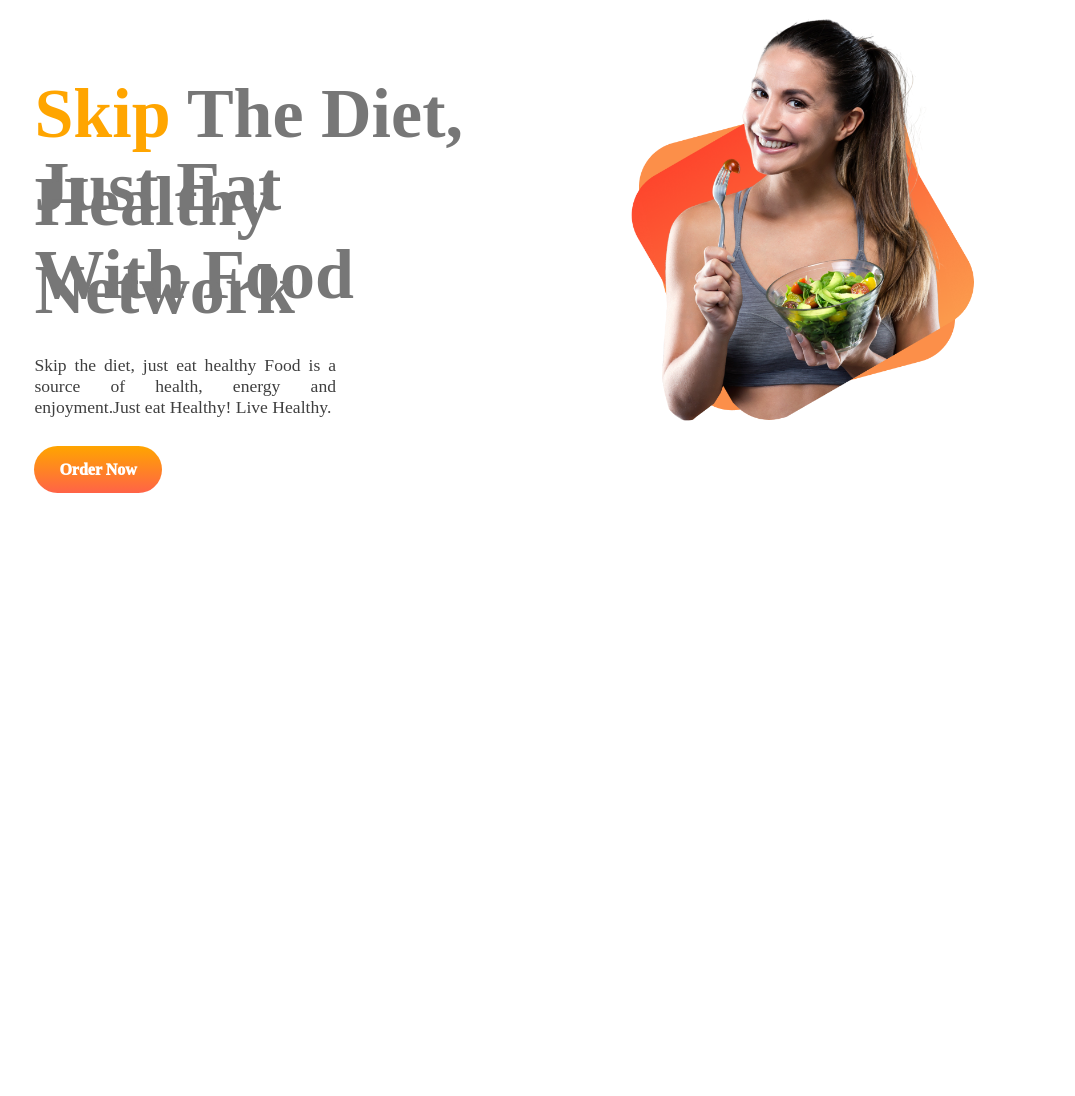
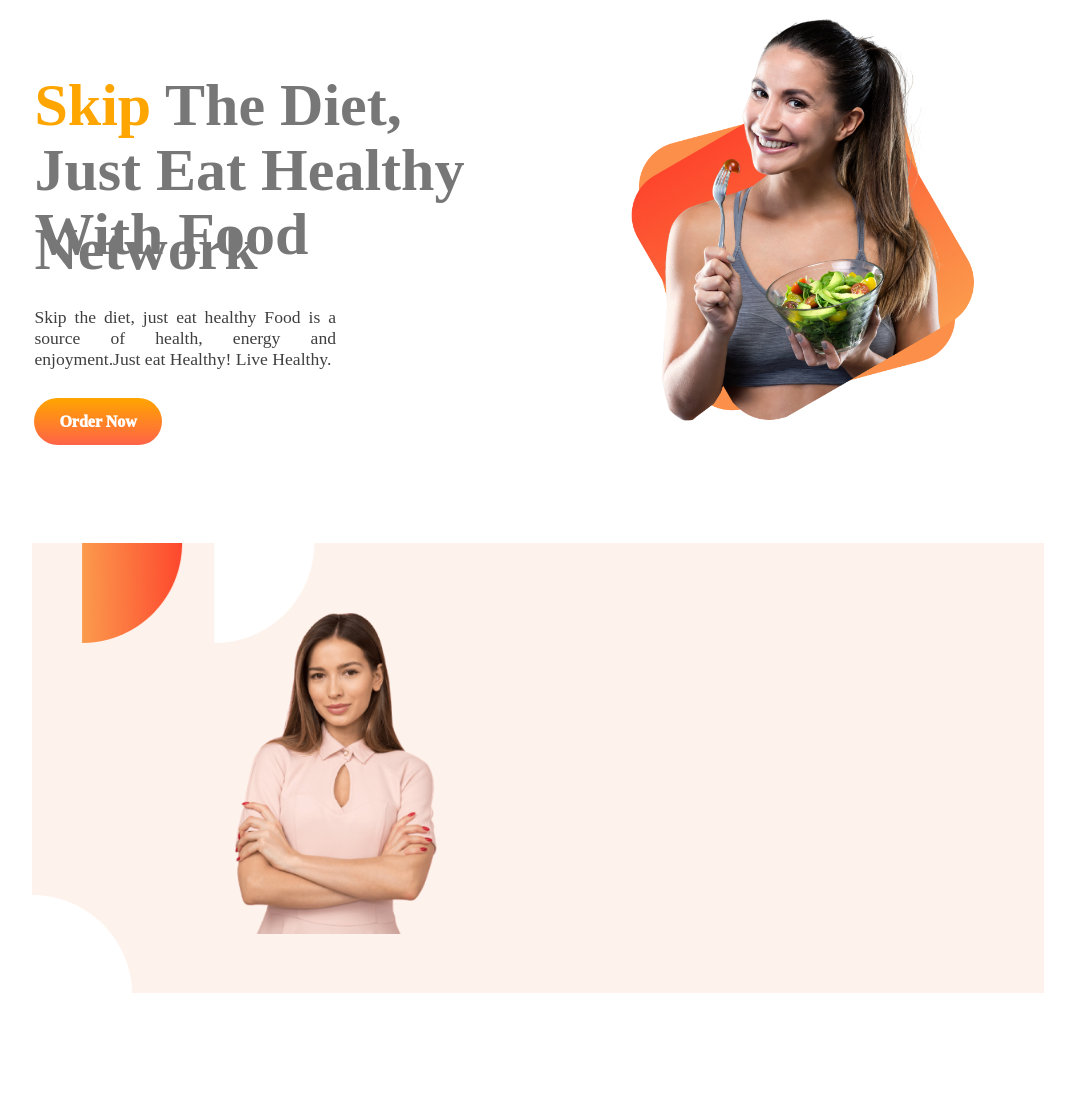
Before and after one commit to ShanjidAhmed/Food-Network, a plain HTML site: page index.html in a window 1280 px wide. Shown: the whole page, without its empty margins (102-1177 px from the left). Before the commit the page ends 800 px from the top, so only its background shows below. Drawn offline with Linux system fonts and the light colour scheme.

Commit message:
Sec 2 BG Added

```diff
--- a/index.html
+++ b/index.html
@@ -11,7 +11,9 @@
     <title>Food Network</title>
 </head>
 <body>
-    <section class="display">
+    <section>
+        <div  class="display">
+
             <div class="half-width" id="div1-border">
                 <h1><span class="orange-color">Skip</span> The Diet,</h1>
                 <h1>Just Eat Healthy</h1>
@@ -22,6 +24,16 @@
             <div class="half-width">
                 <img id="sec1-img" src="images/female/Group 8425.png" alt="">
             </div>
+
+        </div>
+    </section>
+
+    <section >
+        <div class="display" id="sec2-bg">
+            <div>
+                <img id="aboutme-img" src="images/female/Person Image.png" alt="">
+            </div>
+        </div>
     </section>
 </body>
 </html>
--- a/style.css
+++ b/style.css
@@ -2,7 +2,7 @@
     color: orange;
 }
 h1{
-    font-size: 70px;
+    font-size: 60px;
     color: rgb(119, 119, 119);
     line-height: 15px;
 
@@ -45,3 +45,16 @@ p{
     padding-left: 15%;
 
 }
+#aboutme-img{
+    width: 20%;
+    padding-left: 20%;
+    padding-top: 70px;
+}
+#sec2-bg{
+    background-image: url(images/shapes/7.png);
+    background-repeat: no-repeat;
+    height: 450px;
+}
+section{
+    border-bottom: 100px solid white;
+}
```
Lines whose indentation alone changed are shown as unchanged.
